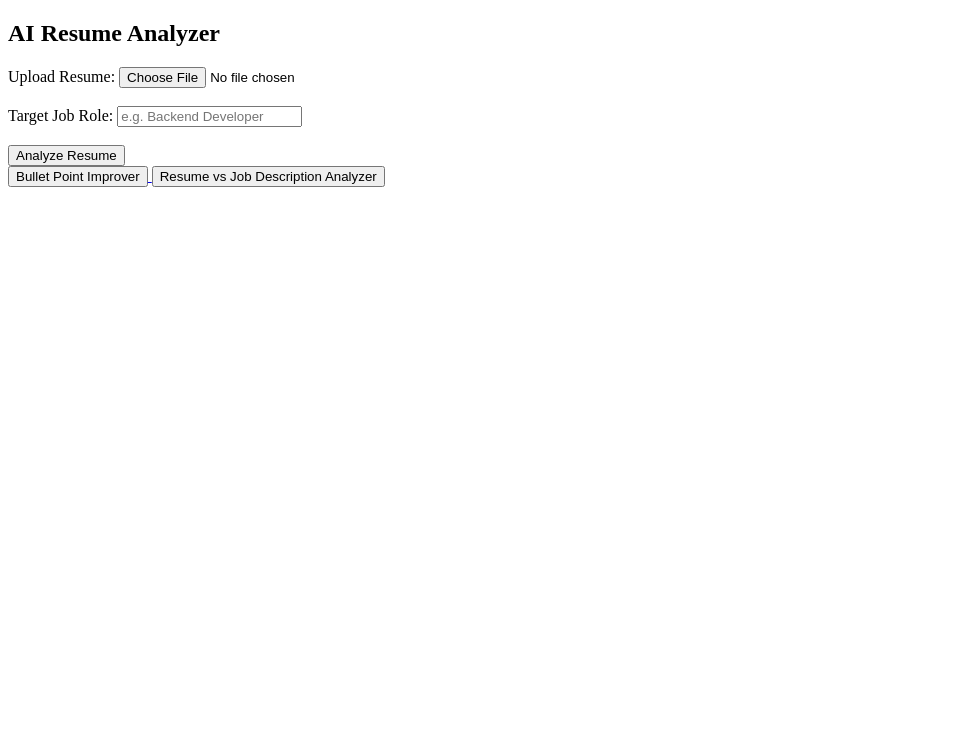
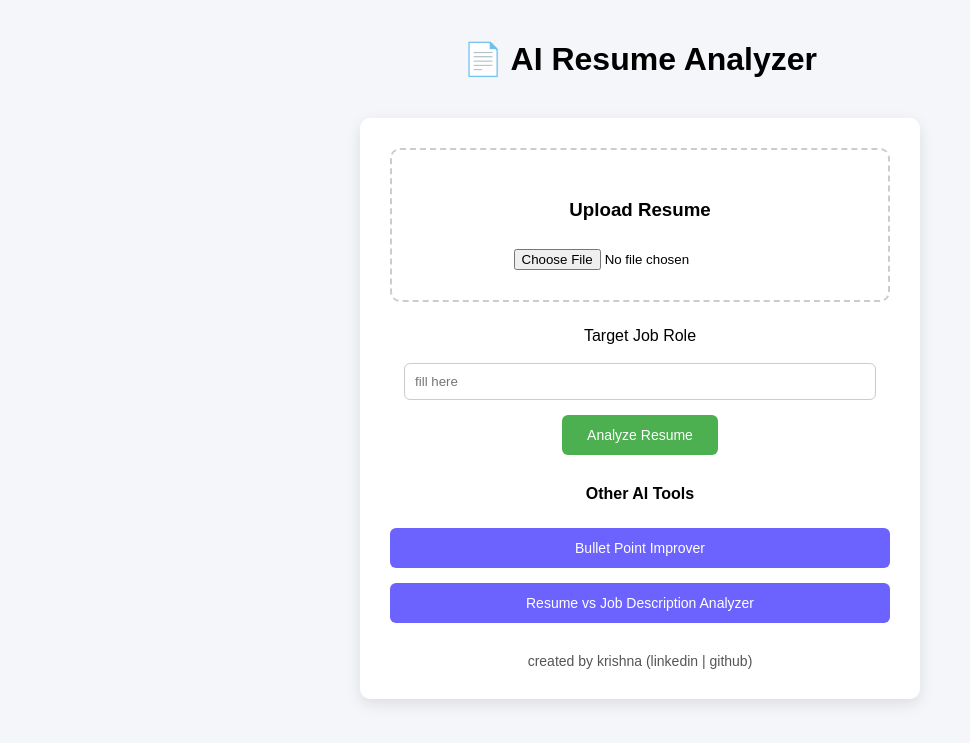
Before and after one commit to Krishna8934/resume-analyzer-ai, a Flask app: page / in a window 1280 px wide. Shown: the top 743 px of the page, without its empty margins (0-970 px from the left). Run offline with Flask 3, Linux system fonts and the light colour scheme.

Commit message:
updated the home page UI

```diff
--- a/templates/index.html
+++ b/templates/index.html
@@ -1,39 +1,149 @@
 <!DOCTYPE html>
-<html>
+<html lang="en">
+
 <head>
-    <title>AI Resume Analyzer</title>
+<meta charset="UTF-8">
+<title>AI Resume Analyzer</title>
+
+<style>
+
+body{
+    font-family: Arial, Helvetica, sans-serif;
+    background:#f5f6fa;
+    text-align:center;
+    margin:0;
+    padding:0;
+}
+
+/* Title */
+.title{
+    margin-top:40px;
+    font-size:32px;
+    font-weight:bold;
+}
+
+/* Main container */
+.container{
+    width:500px;
+    margin:auto;
+    margin-top:40px;
+    background:white;
+    padding:30px;
+    border-radius:10px;
+    box-shadow:0px 5px 15px rgba(0,0,0,0.1);
+}
+
+/* Upload box */
+.upload-box{
+    border:2px dashed #ccc;
+    padding:30px;
+    margin-bottom:25px;
+    border-radius:10px;
+}
+
+.upload-box input{
+    margin-top:10px;
+}
+
+/* Input field */
+input[type="text"]{
+    width:90%;
+    padding:10px;
+    border-radius:6px;
+    border:1px solid #ccc;
+}
+
+/* Buttons */
+button{
+    padding:12px 25px;
+    border:none;
+    border-radius:6px;
+    cursor:pointer;
+    font-size:14px;
+}
+
+/* Analyze button */
+.analyze-btn{
+    background:#4CAF50;
+    color:white;
+    margin-top:15px;
+}
+
+/* Tool buttons */
+.tool-btn{
+    background:#6c63ff;
+    color:white;
+    width:100%;
+    margin-top:15px;
+}
+
+/* Section heading */
+.section-title{
+    margin-top:30px;
+    margin-bottom:10px;
+    font-weight:bold;
+}
+
+/* Footer */
+.footer{
+    margin-top:30px;
+    font-size:14px;
+    color:#555;
+}
+
+</style>
+
 </head>
 
 <body>
 
-<h2>AI Resume Analyzer</h2>
+<div class="title">
+📄 AI Resume Analyzer
+</div>
+
+<div class="container">
 
 <form action="/full_analysis" method="POST" enctype="multipart/form-data">
 
-<label>Upload Resume:</label>
+<div class="upload-box">
+<h3>Upload Resume</h3>
 <input type="file" name="resume" required>
+</div>
 
+<label>Target Job Role</label>
 <br><br>
 
-<label>Target Job Role:</label>
-<input type="text" name="job_role" placeholder="e.g. Backend Developer">
+<input type="text" name="job_role" placeholder="fill here">
 
-<br><br>
+<br>
 
-<button type="submit">Analyze Resume</button>
+<button type="submit" class="analyze-btn">
+Analyze Resume
+</button>
 
 </form>
 
+<div class="section-title">
+Other AI Tools
+</div>
 
-<a href="/bullet_improver">
-<button>Bullet Point Improver</button>
+<a href="/bullet_improver" target="_blank">
+<button class="tool-btn">
+Bullet Point Improver
+</button>
 </a>
 
+<a href="/resume_vs_job" target="_blank">
+<button class="tool-btn">
+Resume vs Job Description Analyzer
+</button>
+</a>
 
+<div class="footer">
+created by krishna (linkedin | github)
+</div>
 
-<a href="/resume_vs_job" target="_blank">
-<button>Resume vs Job Description Analyzer</button>
-</a>
+</div>
 
 </body>
 </html>
```
